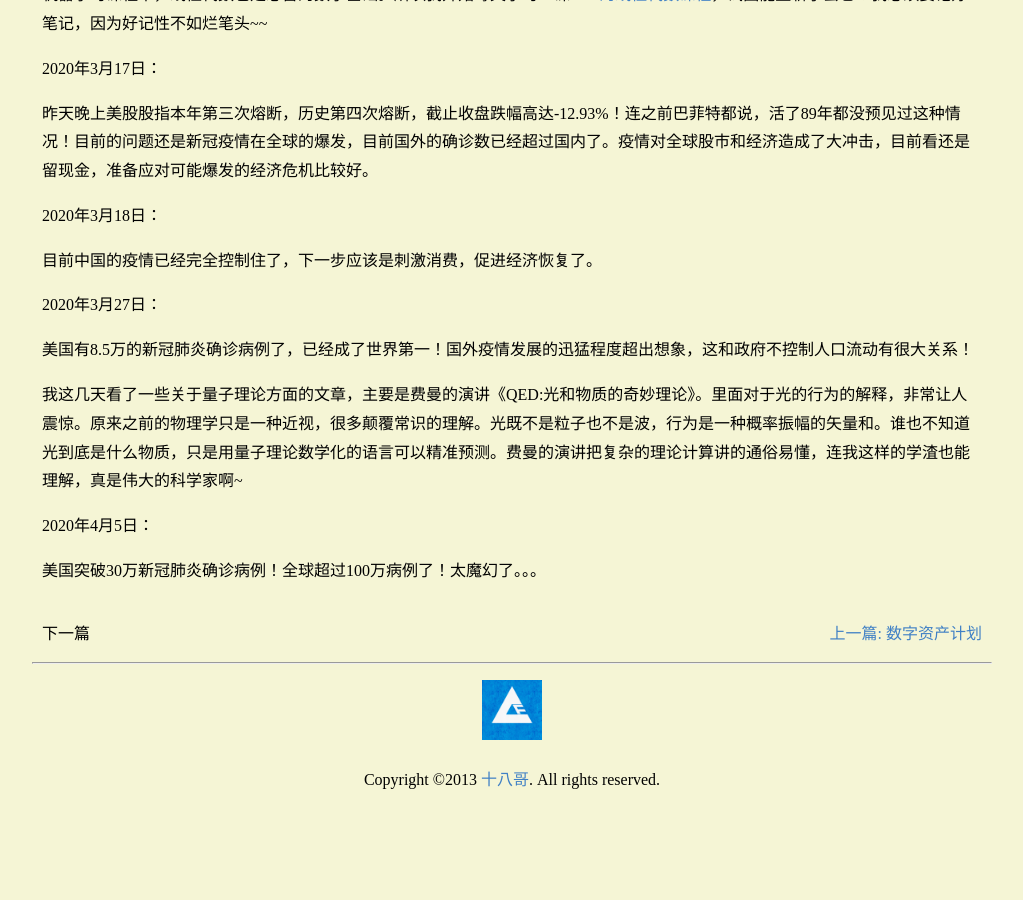
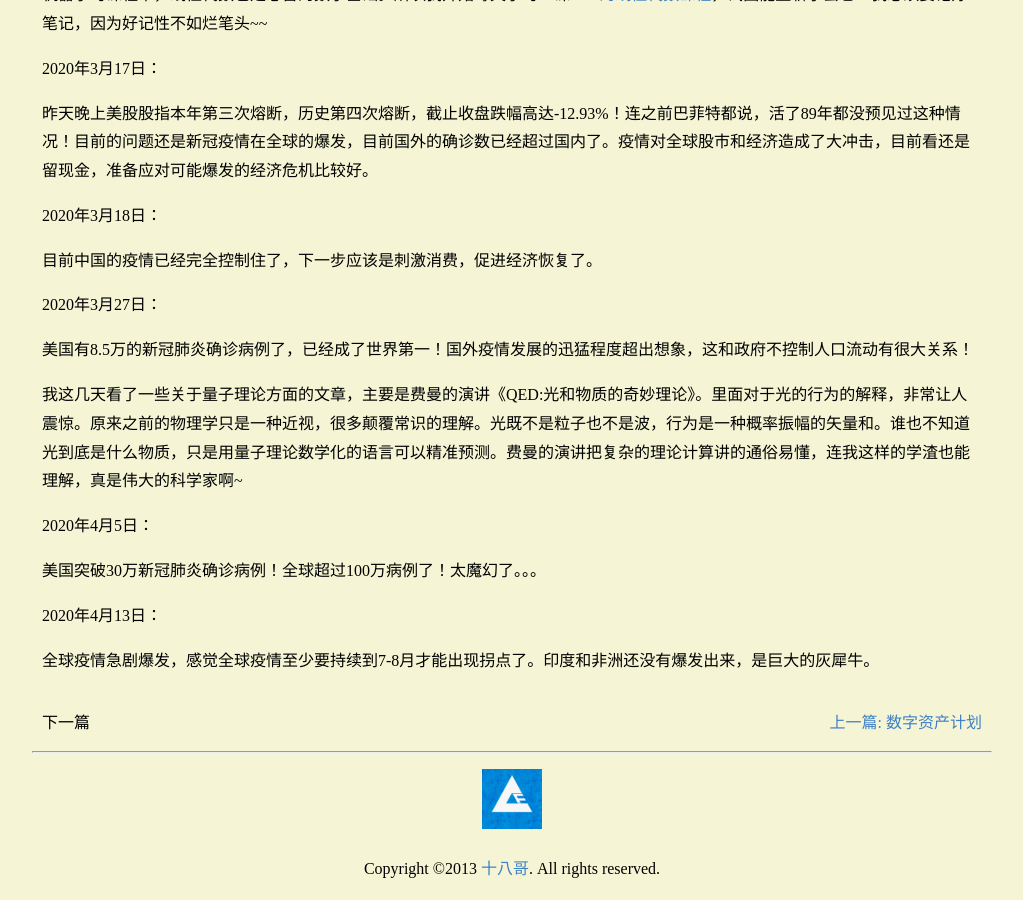
Before and after one commit to cforth/blog, a Jekyll site: the page built from _posts/2020-2-26-record.md, in a window 1280 px wide and 900 px high, scrolled down 1239 px. Shown: the whole window, without its empty margins (128-1151 px from the left). Built offline with Jekyll 4.4.1, drawn with Linux system fonts in a browser that asks for light colours; comment, search, counter and statistics services are not loaded; before the commit the page ends 2049 px from its top, so only the background shows below that.

Commit message:
Update 2020-2-26-record.md

```diff
--- a/_posts/2020-2-26-record.md
+++ b/_posts/2020-2-26-record.md
@@ -58,3 +58,7 @@ tags: [Thinking]
 2020年4月5日：
 
 美国突破30万新冠肺炎确诊病例！全球超过100万病例了！太魔幻了。。。
+
+2020年4月13日：
+
+全球疫情急剧爆发，感觉全球疫情至少要持续到7-8月才能出现拐点了。印度和非洲还没有爆发出来，是巨大的灰犀牛。
```
